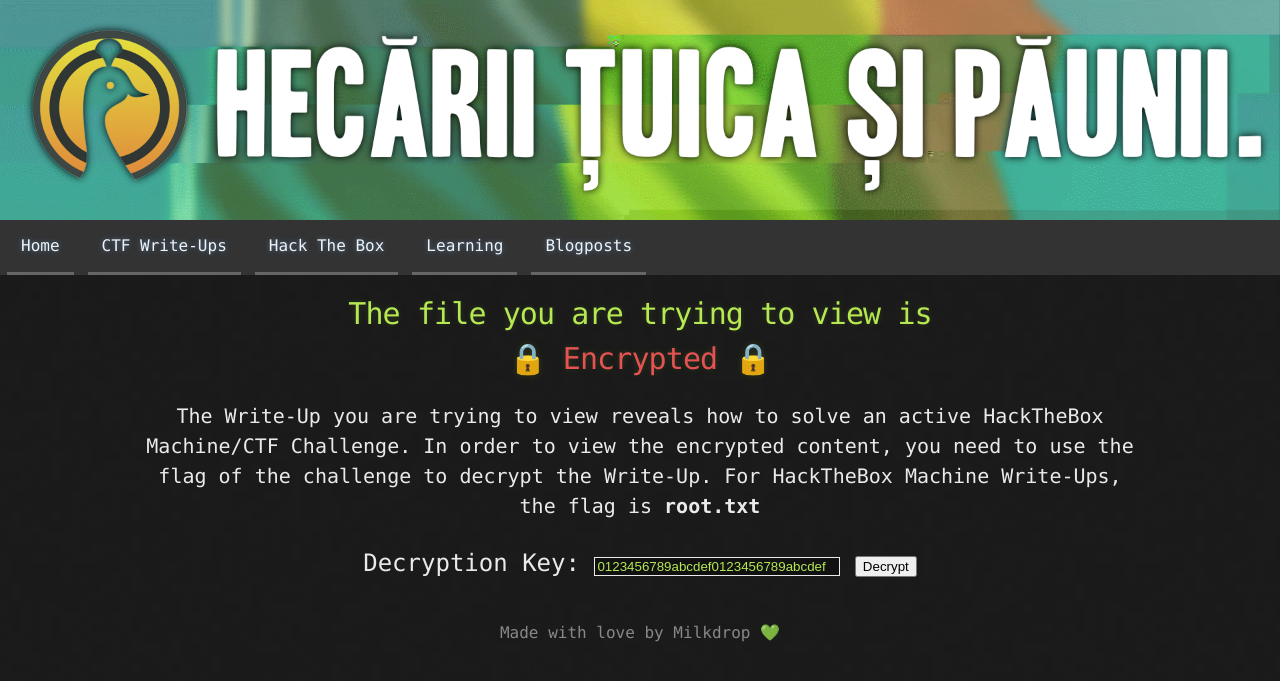
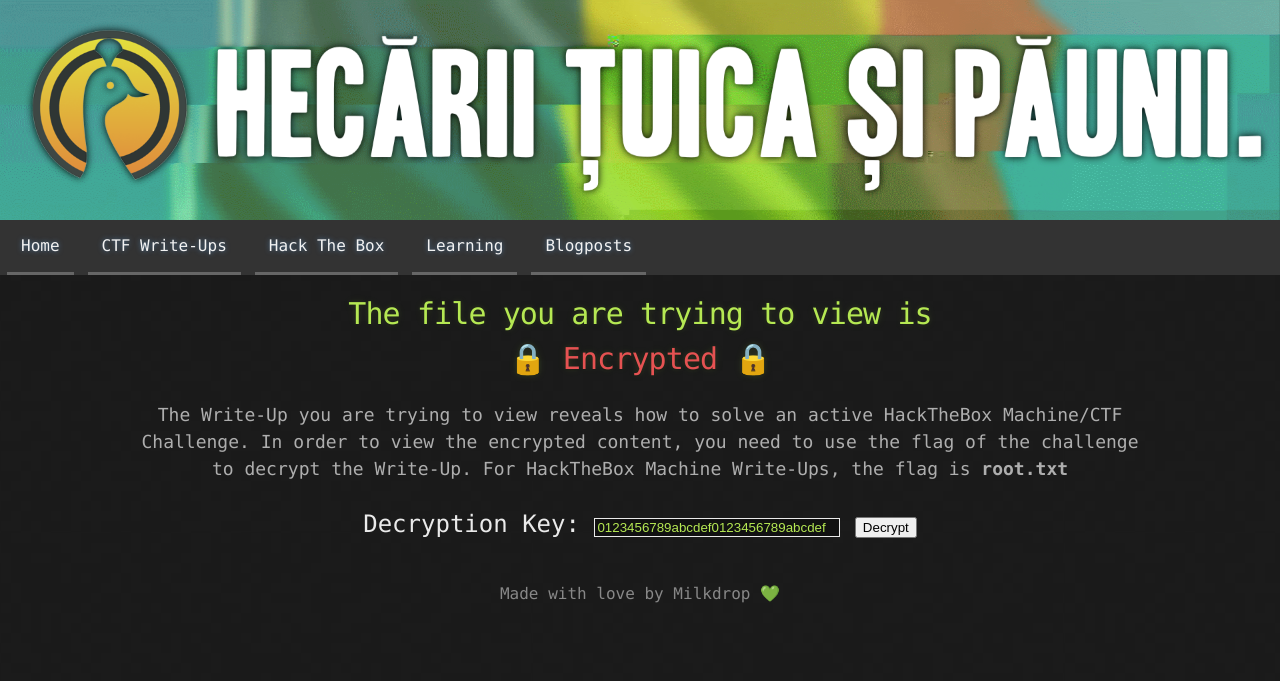
Before and after one commit to HecariiTuicaSiPaunii/Blog, a Jekyll site: the page built from decrypt.html, in a window 1280 px wide. Shown: the top 681 px of the page. Built offline with Jekyll 4.4.1, drawn with Linux system fonts in a browser that asks for light colours.

Commit message:
Update decrypt.html

```diff
--- a/decrypt.html
+++ b/decrypt.html
@@ -4,7 +4,7 @@
 
 <div id="output">
 <h1 style="text-align:center">The file you are trying to view is <div class="redtxt">🔒 Encrypted 🔒</div></h1>
-<p style="font-size:20px; text-align:center">
+<p style="font-size:18px; text-align:center; color: #aeaeae">
     The Write-Up you are trying to view reveals how to solve an active HackTheBox Machine/CTF Challenge.
     In order to view the encrypted content, you need to use the flag of the challenge to decrypt the Write-Up.
     For HackTheBox Machine Write-Ups, the flag is <b>root.txt</b>
```
